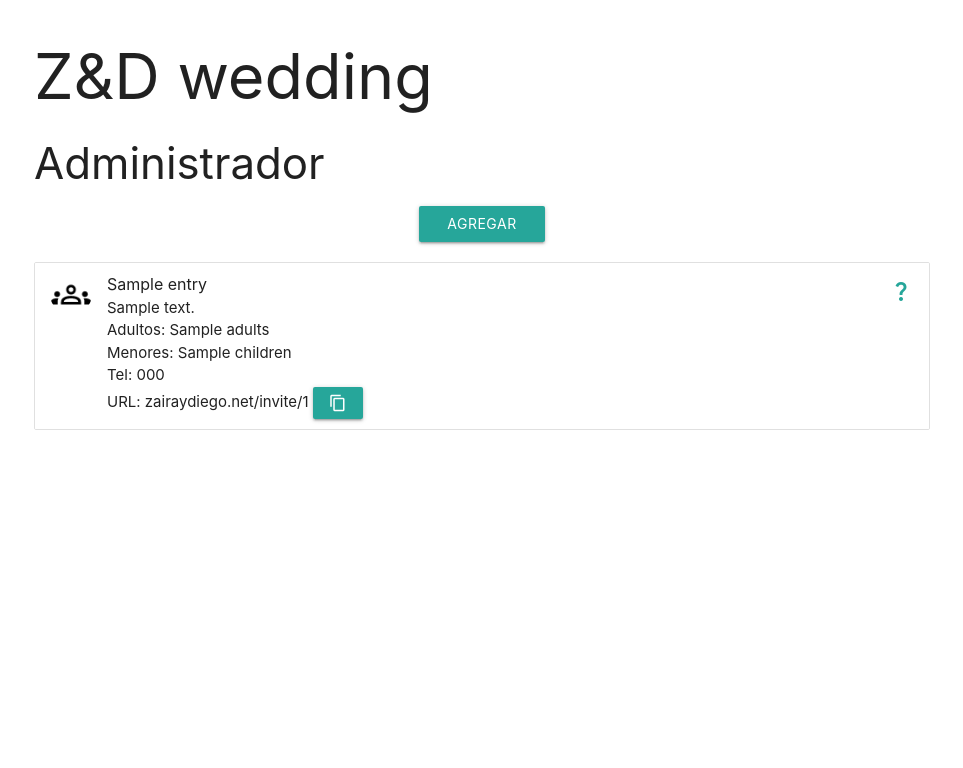
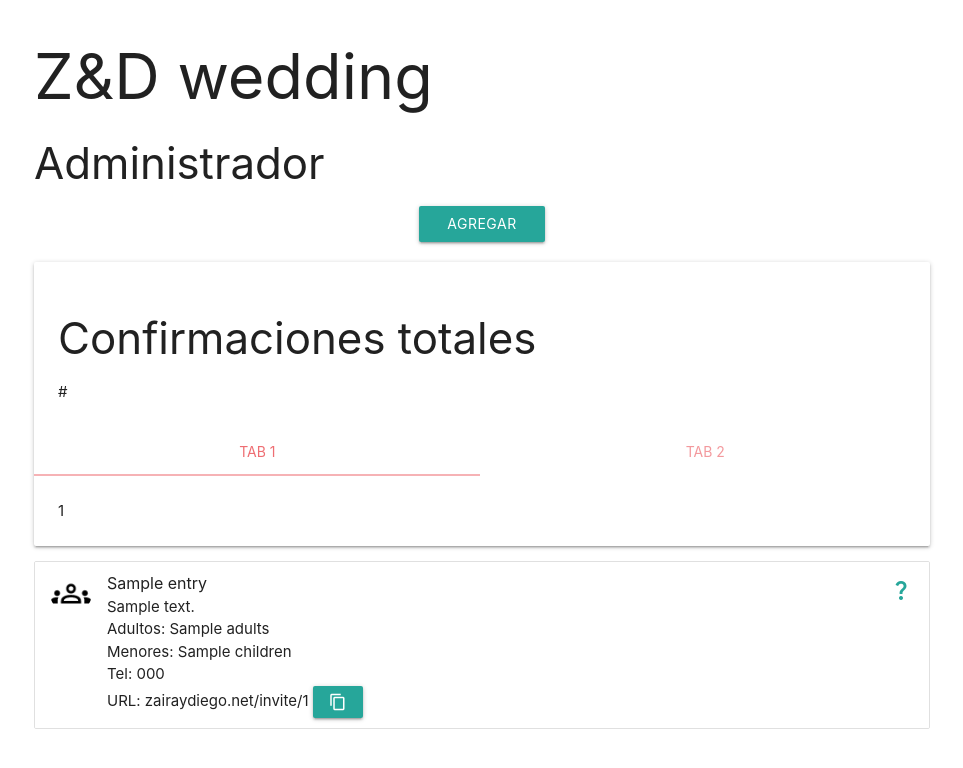
Before and after one commit to Diego448/wedding_control, a Python web app: template templates/admin.html in a window 1280 px wide. Shown: the top 768 px of the page, without its empty margins (158-1121 px from the left). Run offline with Jinja, Linux system fonts and the light colour scheme; the template is opened without the code that fills it: most values are stand-ins (such as "Sample title", 1, 10 or a date in 2020).

Commit message:
Temp admin improvements

```diff
--- a/app.py
+++ b/app.py
@@ -44,6 +44,7 @@ def admin():
             return redirect(url_for('login'))
 
         data = get_all()
+        totals =
 
         return render_template('admin.html', data=data)
 
--- a/static/js/initialize.js
+++ b/static/js/initialize.js
@@ -3,6 +3,8 @@ document.addEventListener('DOMContentLoaded', function() {
     var instances = M.Modal.init(elems, {onCloseEnd: function() {
         console.log('Modal closed!');
     }});
+    var tabs = document.querySelector('.tabs');
+    var tabInstances = M.Tabs.init(tabs, {});
 });
 
 async function writeClipboardText(text) {
--- a/templates/admin.html
+++ b/templates/admin.html
@@ -14,6 +14,23 @@
         <div class="row">
             <div class="col s4 offset-m4 m4 offset-m5 l2 offset-l5">
                 <a class="waves-effect waves-light btn modal-trigger" href="#addFamily">Agregar familia</a>
+            </div>
+        </div>
+
+        <div class="card">
+            <div class="card-content">
+                <h3>Confirmaciones totales</h3>
+                <p>#</p>
+            </div>
+            <div class="card-tabs">
+                <ul class="tabs tabs-fixed-width">
+                    <li class="tab"><a href="#tab1" class="active">Tab 1</a></li>
+                    <li class="tab"><a href="#tab2">Tab 2</a></li>
+                </ul>
+                <div class="card-content">
+                    <div id="tab1">1</div>
+                    <div id="tab2">2</div>
+                </div>
             </div>
         </div>
 
```
Also changed, not shown: db_utils.py (+14 -0 lines).
